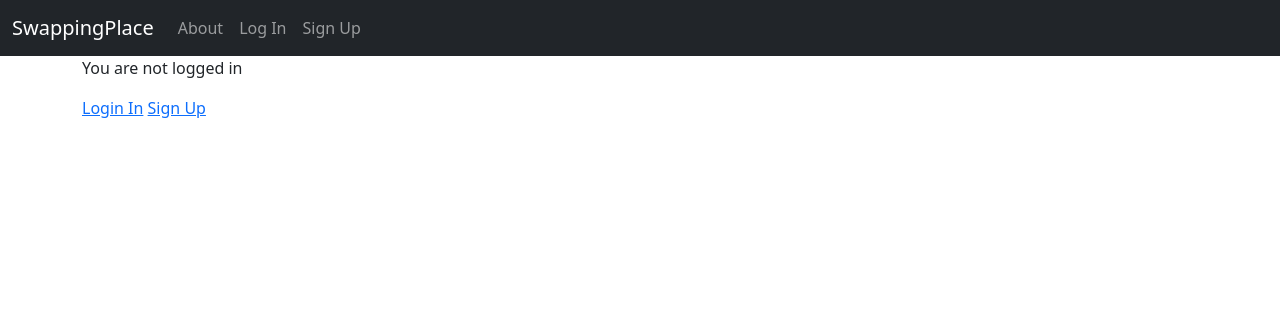
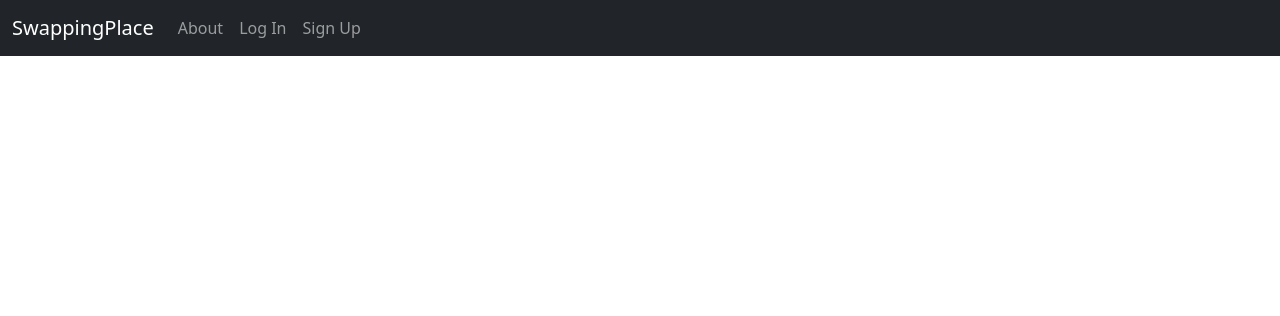
Before and after one commit to LudoTreb/Swapping-place, a Django app: page / in a window 1280 px wide. Shown: the top 316 px of the page. Run offline with Django 4.2, Linux system fonts and the light colour scheme.

Commit message:
remove the if/else logic for login/out and signup

```diff
--- a/templates/home.html
+++ b/templates/home.html
@@ -1,15 +1,8 @@
 {% extends "_base.html" %}
+{% load static %}
 
 {% block title %}Home{% endblock title %}
 
 {% block content %}
     <h1>This is swapping place home</h1>
-    {% if user.is_authenticated %}
-        <p>Hi {{ user.username }}!</p>
-        <a href="{% url "logout" %}">Login Out</a>
-    {% else %}
-        <p>You are not logged in</p>
-        <a href="{% url "login" %}">Login In</a>
-        <a href="{% url "signup" %}">Sign Up</a>
-    {% endif %}
 {% endblock content %}
```
